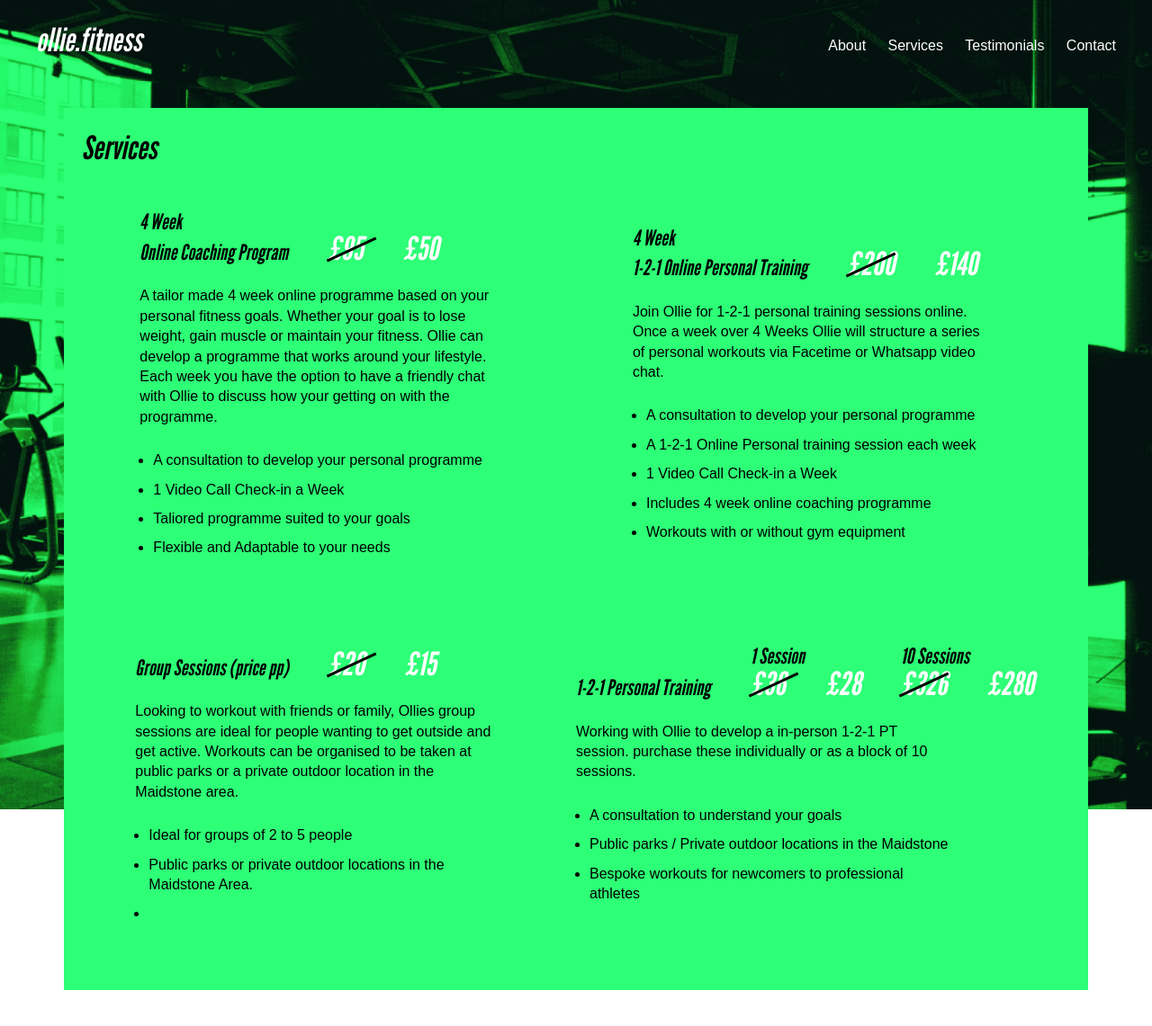
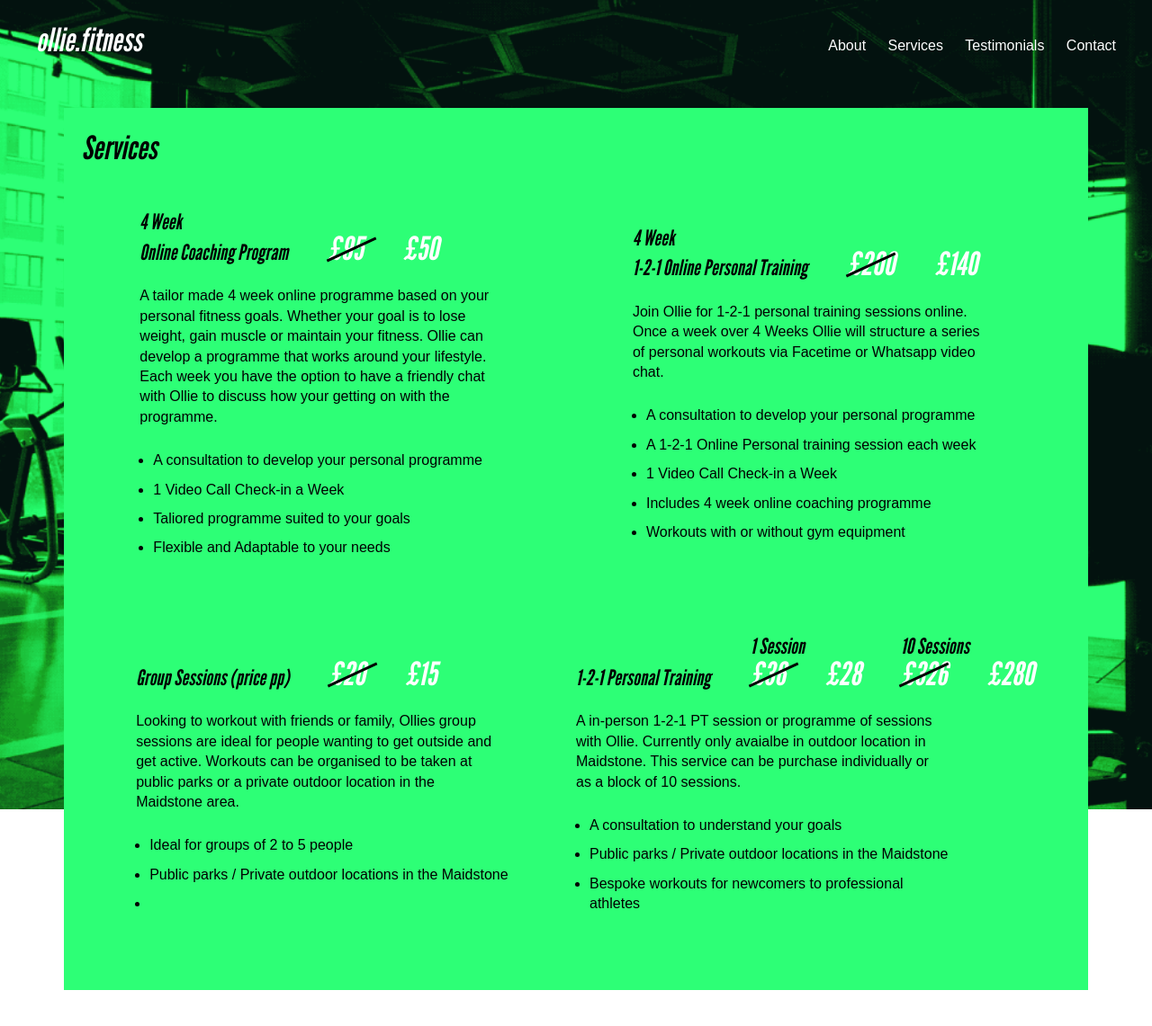
Before and after one commit to tom-wells/olliefitness, a Jekyll site: the page built from services.md, in a window 1280 px wide. Shown: the whole page at 90% size. Built offline with Jekyll 4.4.1, drawn with Linux system fonts in a browser that asks for light colours.

Commit message:
added services updates 3

```diff
--- a/_includes/services.html
+++ b/_includes/services.html
@@ -81,7 +81,7 @@
 
             <ul>
                 <li>Ideal for groups of 2 to 5 people</li>
-                <li>Public parks or private outdoor locations in the Maidstone Area.</li>
+                <li>Public parks / Private outdoor locations in the Maidstone</li>
                 <li></li>
             </ul>
 
@@ -105,9 +105,10 @@
                  </div>
 
             <p class="description">
-                Working with Ollie to develop a
-                in-person 1-2-1 PT session. purchase these individually
-                or as a block of 10 sessions.
+
+                A in-person 1-2-1 PT session or programme of sessions with Ollie.
+                Currently only avaialbe in outdoor location in Maidstone.
+                This service can be purchase individually or as a block of 10 sessions.
                          </p>
 
             <ul>
```
